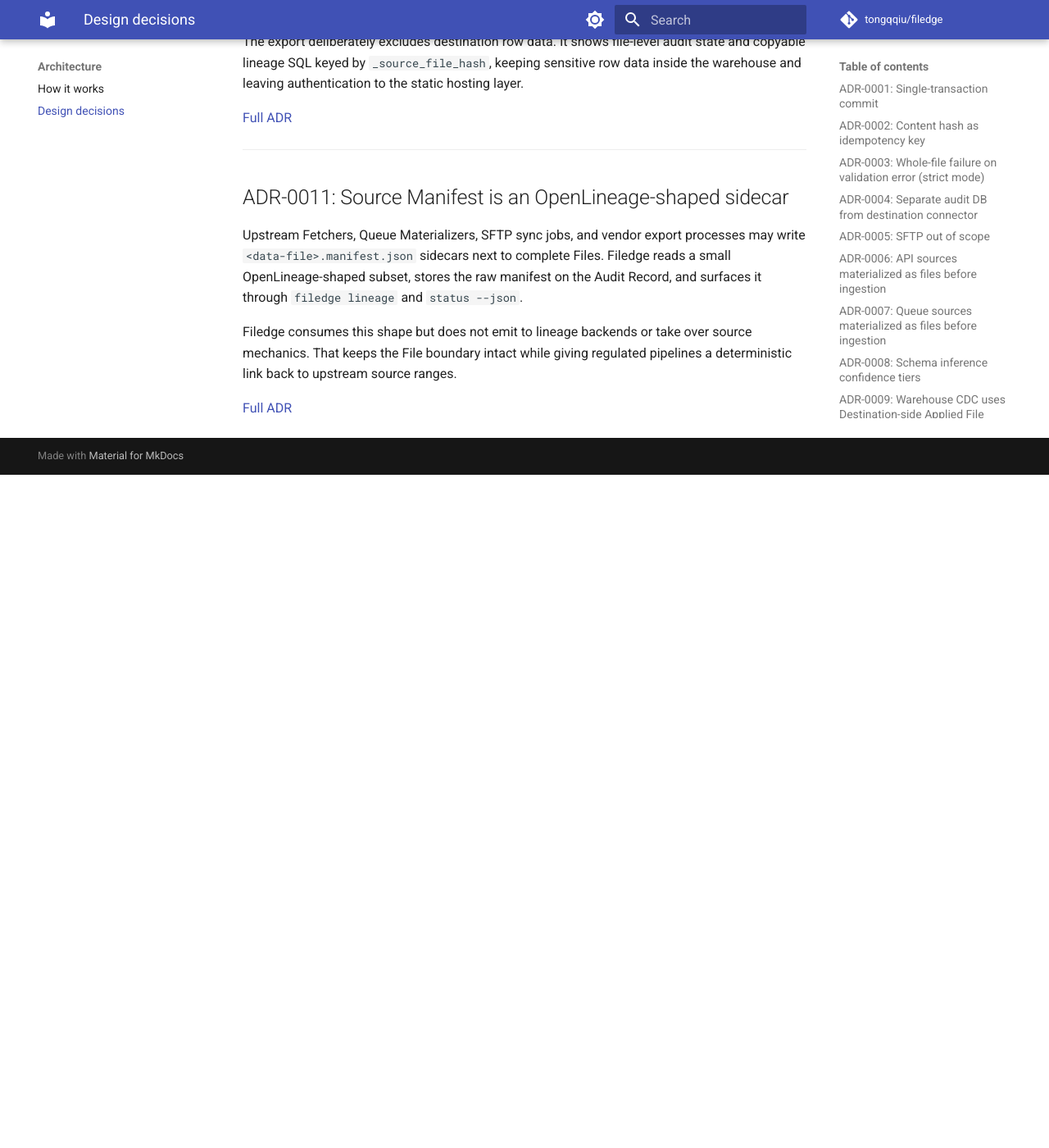
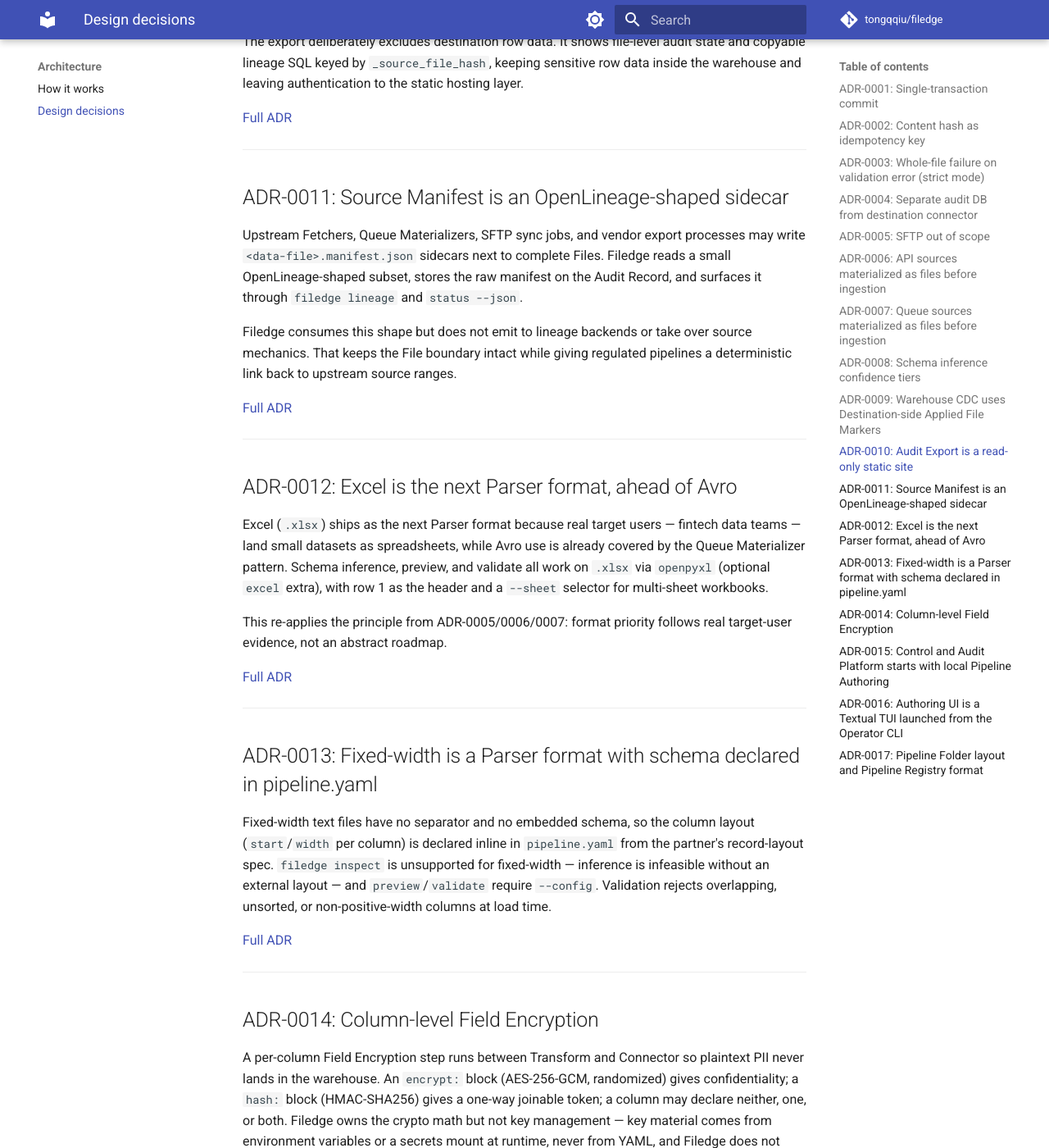
Before and after one commit to tongqqiu/filedge, an MkDocs documentation site: the page built from docs/architecture/decisions.md, in a window 1280 px wide and 1400 px high, scrolled down 3394 px. Shown: the whole window at 82% size. Built offline with MkDocs 1.6.1 and Material for MkDocs 9.7.7, drawn with Linux system fonts in a browser that asks for light colours; comment, search, counter and statistics services are not loaded; the version menu is left out; before the commit the page ends 3973 px from its top, so only the background shows below that; some of the changed text lies outside the part shown.

Commit message:
docs: document the Authoring UI (filedge author)
The local Pipeline Authoring UI (PRD #139) is fully implemented across
#144-#154 but was undocumented. Add user-facing docs for the feature:

- New guides/author.md: install, launch, the Authoring Workflow, key map,
  Confidence Tier review, Write Mode, connectors + Credential Placeholders,
  Field Encryption, Validation Scope, generated artifacts, and CLI handoff.
- README: authoring extra in quick start, an interactive-authoring pointer,
  the author guide link, and ADR-0012..0017 in the decisions list.
- docs/index.md, getting-started.md: filedge author in the command table and
  an interactive on-ramp callout.
- reference/cli.md: filedge author command reference.
- architecture/decisions.md: summaries for ADR-0012..0017 (were missing).
- mkdocs.yml: author guide added to the Guides nav.

Co-Authored-By: Claude Opus 4.7 <noreply@anthropic.com>

```diff
--- a/docs/architecture/decisions.md
+++ b/docs/architecture/decisions.md
@@ -115,3 +115,53 @@ Upstream Fetchers, Queue Materializers, SFTP sync jobs, and vendor export proces
 Filedge consumes this shape but does not emit to lineage backends or take over source mechanics. That keeps the File boundary intact while giving regulated pipelines a deterministic link back to upstream source ranges.
 
 [Full ADR](../adr/0011-source-manifest-and-lineage.md)
+
+---
+
+## ADR-0012: Excel is the next Parser format, ahead of Avro {#adr-0012}
+
+Excel (`.xlsx`) ships as the next Parser format because real target users — fintech data teams — land small datasets as spreadsheets, while Avro use is already covered by the Queue Materializer pattern. Schema inference, preview, and validate all work on `.xlsx` via `openpyxl` (optional `excel` extra), with row 1 as the header and a `--sheet` selector for multi-sheet workbooks.
+
+This re-applies the principle from ADR-0005/0006/0007: format priority follows real target-user evidence, not an abstract roadmap.
+
+[Full ADR](../adr/0012-excel-format-support.md)
+
+---
+
+## ADR-0013: Fixed-width is a Parser format with schema declared in pipeline.yaml {#adr-0013}
+
+Fixed-width text files have no separator and no embedded schema, so the column layout (`start`/`width` per column) is declared inline in `pipeline.yaml` from the partner's record-layout spec. `filedge inspect` is unsupported for fixed-width — inference is infeasible without an external layout — and `preview`/`validate` require `--config`. Validation rejects overlapping, unsorted, or non-positive-width columns at load time.
+
+[Full ADR](../adr/0013-fixed-width-format-support.md)
+
+---
+
+## ADR-0014: Column-level Field Encryption {#adr-0014}
+
+A per-column Field Encryption step runs between Transform and Connector so plaintext PII never lands in the warehouse. An `encrypt:` block (AES-256-GCM, randomized) gives confidentiality; a `hash:` block (HMAC-SHA256) gives a one-way joinable token; a column may declare neither, one, or both. Filedge owns the crypto math but not key management — key material comes from environment variables or a secrets mount at runtime, never from YAML, and Filedge does not integrate with KMS.
+
+[Full ADR](../adr/0014-column-level-field-encryption.md)
+
+---
+
+## ADR-0015: Control and Audit Platform starts with local Pipeline Authoring {#adr-0015}
+
+Filedge's first platform surface is a local Pipeline Authoring UI, not a hosted read-write operations platform. The Authoring UI helps operators create and review Pipeline Configs with preview, Schema Inference, Authoring Validation, connector settings, and Credential Placeholders; it does not run ingestion, store secrets, mutate Audit Records, or become a second control plane. A Pipeline Registry is created with the first authored Pipeline and keeps Audit DBs independent — preserving the one-Audit-DB-per-Pipeline rule.
+
+[Full ADR](../adr/0015-control-and-audit-platform-starts-with-local-pipeline-authoring.md)
+
+---
+
+## ADR-0016: Authoring UI is a Textual TUI launched from the Operator CLI {#adr-0016}
+
+The Authoring UI is a [Textual](https://textual.textualize.io) terminal app launched via `filedge author <sample-file>`, shipped behind an optional `authoring` extra. A terminal app is the most CLI-adjacent choice (same shell, working directory, and environment as the Operator CLI), is testable in-process via Textual's `Pilot` harness, and adds a lightweight dependency surface. The shell only renders panes and routes keystrokes; every domain rule stays in deep `filedge.*` modules reused unchanged from the CLI.
+
+[Full ADR](../adr/0016-authoring-ui-textual-tui.md)
+
+---
+
+## ADR-0017: Pipeline Folder layout and Pipeline Registry format {#adr-0017}
+
+Authored artifacts land in visible, version-controllable files at the workspace root: a `pipelines/<id>/` directory per Pipeline (holding `pipeline.yaml` and a Markdown Authoring Runbook) and a single `pipeline-registry.yaml` index. The Registry is created lazily with the first authored Pipeline and grows one independent entry per Pipeline, each pointing at its Pipeline Folder, Watched Directory, Audit DB connection placeholder, and Audit Export destination. It never combines Audit DBs and rejects malformed entries.
+
+[Full ADR](../adr/0017-pipeline-folder-and-registry-layout.md)
--- a/mkdocs.yml
+++ b/mkdocs.yml
@@ -49,6 +49,7 @@ nav:
   - Home: index.md
   - Getting Started: getting-started.md
   - Guides:
+    - Author a pipeline: guides/author.md
     - Inspect a file: guides/inspect.md
     - Preview a file: guides/preview.md
     - Validate a file: guides/validate.md
```
Also changed, not shown: README.md (+10 -1 lines), docs/getting-started.md (+3 -0 lines), docs/guides/author.md (added, +135 -0 lines), docs/index.md (+3 -0 lines), docs/reference/cli.md (+25 -0 lines).
